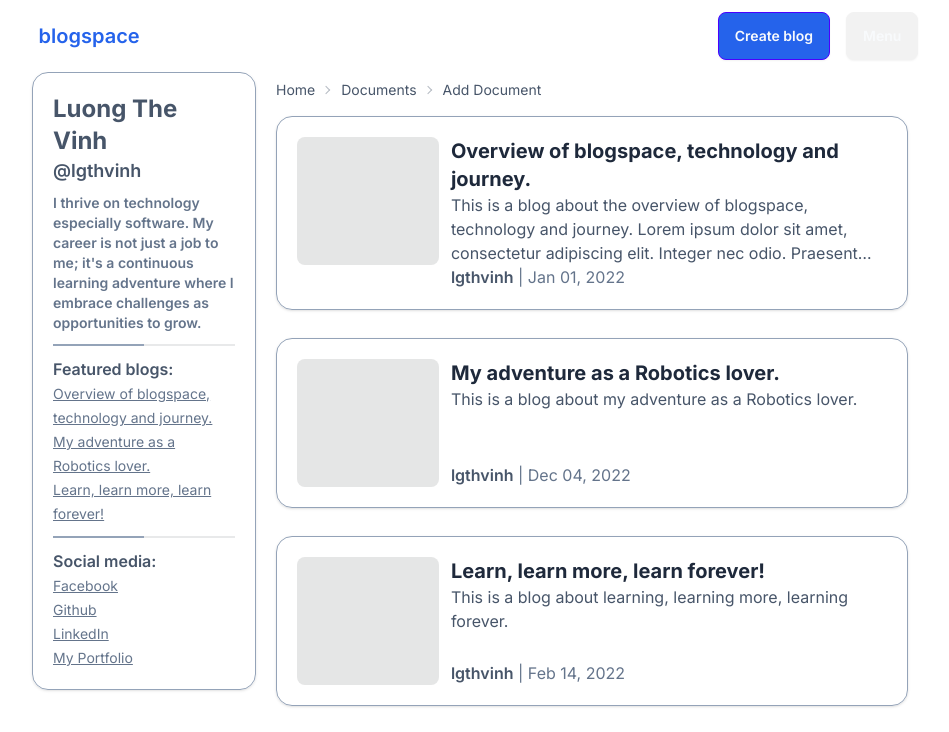
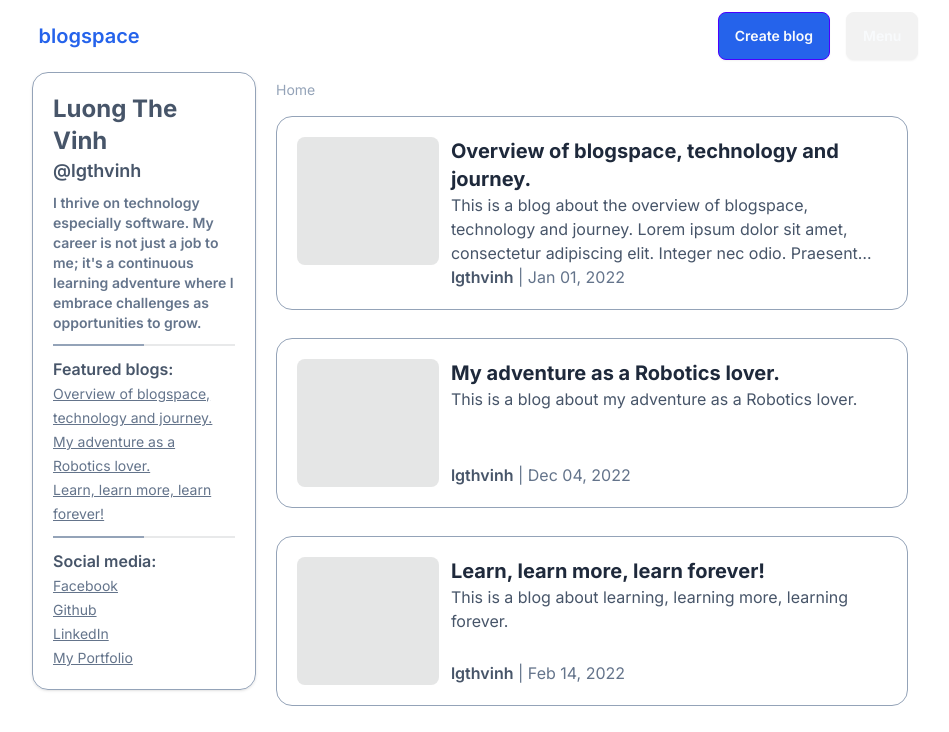
Before and after one commit to lgthevinh/blogspace, a Next.js app in the folder client/: page / in a window 1280 px wide. Shown: the top 732 px of the page, without its empty margins (160-1109 px from the left). Built offline with nearby package versions, Linux system fonts and the light colour scheme.

Commit message:
minor modify

```diff
--- a/client/components/BlogCard.js
+++ b/client/components/BlogCard.js
@@ -3,7 +3,7 @@ import React from "react";
 const BlogCard = (props) => {
   const { title, description, author, date } = props.blog_data;
   return (
-    <div className="w-full rounded-box border-slate-400 border shadow p-5">
+    <div className="w-full rounded-box border-slate-400 border p-5">
       <div className="flex flex-col lg:flex-row">
         <div className="skeleton lg:h-32 h-48 w-full mb-3 lg:mb-0 lg:w-48 rounded-lg"></div>
         <div className="lg:ms-3 w-full flex flex-col content-between min-h-fit">
--- a/client/components/BreadCrumbs.js
+++ b/client/components/BreadCrumbs.js
@@ -1,14 +1,22 @@
-const BreadCrumbs = () => {
+const default_urls = [
+  { name: "Home", url: "/" },
+];
+const BreadCrumbs = (props) => {
+  const urls = props.urls || default_urls;
+  const url_list = urls.map((url, index) => {
+    return (
+      <li key={index}>
+        <a href={url.url} className="text-slate-400 hover:text-slate-500">
+          {url.name}
+        </a>
+      </li>
+    );
+  }
+  );
   return (
     <div className="text-sm breadcrumbs text-slate-600 sticky top-16 z-40 bg-white">
       <ul>
-        <li>
-          <a>Home</a>
-        </li>
-        <li>
-          <a>Documents</a>
-        </li>
-        <li>Add Document</li>
+        {url_list}
       </ul>
     </div>
   );
--- a/client/components/CreateBlogModal.js
+++ b/client/components/CreateBlogModal.js
@@ -1,3 +1,5 @@
+"use client"
+
 import { useState } from "react";
 
 const CreateBlogModal = () => {
--- a/client/components/EditProfileModal.js
+++ b/client/components/EditProfileModal.js
@@ -1,3 +1,5 @@
+"use client"
+
 import React, { useState } from "react";
 
 const EditProfileModal = (props) => {
```
